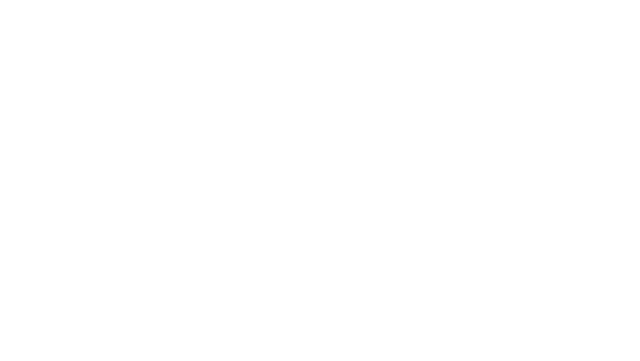
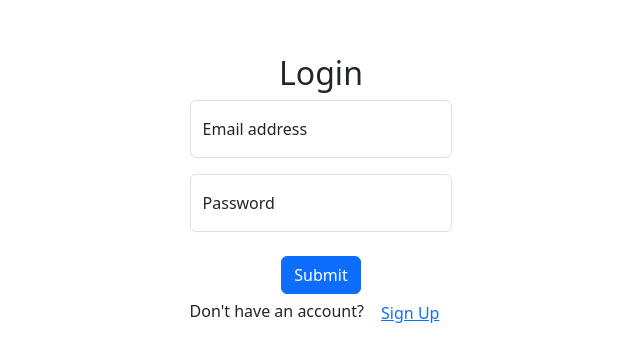
Before and after one commit to Bryce512/Intex2, a React (Vite) app in the folder frontend/: page /Login in a window 1280 px wide. Before the commit this address had no page. Shown: the part 199-560 px from the top of the page, without its empty margins (319-959 px from the left). Built offline with nearby package versions, Linux system fonts and the light colour scheme.

Commit message:
add login

```diff
--- a/frontend/package.json
+++ b/frontend/package.json
@@ -12,6 +12,7 @@
   "dependencies": {
     "bootstrap": "^5.3.3",
     "react": "^19.0.0",
+    "react-bootstrap": "^2.10.9",
     "react-dom": "^19.0.0",
     "react-router-dom": "^7.4.0"
   },
--- a/frontend/src/App.tsx
+++ b/frontend/src/App.tsx
@@ -3,6 +3,7 @@ import AdminBooklist from "./screens/adminBooklist";
 import Cart from "./screens/Cart";
 import Home from "./screens/Home";
 import { BrowserRouter as Router, Routes, Route} from 'react-router-dom'
+import Login from "./screens/Login";
 
 function App() {
   return (
@@ -10,6 +11,8 @@ function App() {
       <Router>
         <Routes>
           <Route path="/" element={<Home />}></Route>
+          <Route path="/Home" element={<Home />}></Route>
+          <Route path="/Login" element={<Login />}></Route>
           <Route path="/Cart" element={<Cart />}></Route>
           <Route path="/Admin" element={<AdminBooklist />}></Route>
         </Routes>
--- /dev/null
+++ b/frontend/src/components/RegisterModal.tsx
@@ -0,0 +1,122 @@
+import Button from "react-bootstrap/Button";
+import Modal from "react-bootstrap/Modal";
+import Col from "react-bootstrap/Col";
+import Form from "react-bootstrap/Form";
+import InputGroup from "react-bootstrap/InputGroup";
+import Row from "react-bootstrap/Row";
+
+function FormExample({
+  validated,
+  setValidated,
+}: {
+  validated: boolean;
+  setValidated: React.Dispatch<React.SetStateAction<boolean>>;
+}) {
+  const handleSubmit = (event: React.FormEvent<HTMLFormElement>) => {
+    const form = event.currentTarget;
+    if (form.checkValidity() === false) {
+      event.preventDefault();
+      event.stopPropagation();
+    }
+
+    setValidated(true);
+  };
+
+  return (
+    <Form noValidate validated={validated} onSubmit={handleSubmit}>
+      <Row className="mb-3">
+        <Form.Group as={Col} md="6" controlId="validationCustom01">
+          <Form.Label>First name</Form.Label>
+          <Form.Control required type="text" placeholder="First name" />
+          <Form.Control.Feedback>Looks good!</Form.Control.Feedback>
+        </Form.Group>
+        <Form.Group as={Col} md="6" controlId="validationCustom02">
+          <Form.Label>Last name</Form.Label>
+          <Form.Control required type="text" placeholder="Last name" />
+          <Form.Control.Feedback>Looks good!</Form.Control.Feedback>
+        </Form.Group>
+      </Row>
+      <Row className="mb-3">
+        <Form.Group as={Col} md="6" controlId="validationCustomUsername">
+          <Form.Label>Username</Form.Label>
+          <InputGroup hasValidation>
+            <InputGroup.Text id="inputGroupPrepend">@</InputGroup.Text>
+            <Form.Control
+              type="text"
+              placeholder="Username"
+              aria-describedby="inputGroupPrepend"
+              required
+            />
+            <Form.Control.Feedback type="invalid">
+              Please choose a username.
+            </Form.Control.Feedback>
+          </InputGroup>
+        </Form.Group>
+        <Form.Group as={Col} md="6" controlId="validationCustom03">
+          <Form.Label>Password</Form.Label>
+          <Form.Control type="password" placeholder="Password" required />
+          <Form.Control.Feedback type="invalid">
+            Please provide a valid password.
+          </Form.Control.Feedback>
+        </Form.Group>
+      </Row>
+      <Row className="mb-3">
+        <Form.Group as={Col} md="6" controlId="validationCustom04">
+          <Form.Label>Email</Form.Label>
+          <Form.Control type="email" placeholder="Email" required />
+          <Form.Control.Feedback type="invalid">
+            Please provide a valid email.
+          </Form.Control.Feedback>
+        </Form.Group>
+      </Row>
+      <Form.Group className="mb-3">
+        <Form.Check
+          required
+          label="Agree to terms and conditions"
+          feedback="You must agree before submitting."
+          feedbackType="invalid"
+        />
+      </Form.Group>
+      <Button type="submit">Register</Button>
+    </Form>
+  );
+}
+
+interface RegisterModalProps {
+  show: boolean;
+  onHide: () => void;
+  validated: boolean;
+  setValidated: React.Dispatch<React.SetStateAction<boolean>>;
+}
+
+function RegisterModal({
+  show,
+  onHide,
+  validated,
+  setValidated,
+}: RegisterModalProps) {
+  return (
+    <Modal
+      show={show}
+      onHide={onHide}
+      size="lg"
+      aria-labelledby="contained-modal-title-vcenter"
+      centered
+    >
+      <Modal.Header closeButton>
+        <Modal.Title id="contained-modal-title-vcenter">
+          Registration
+        </Modal.Title>
+      </Modal.Header>
+      <Modal.Body>
+        <h4>Create Your Account</h4>
+        <FormExample validated={validated} setValidated={setValidated} />
+      </Modal.Body>
+      <Modal.Footer>
+        <Button onClick={onHide}>Close</Button>
+      </Modal.Footer>
+    </Modal>
+  );
+}
+
+export default RegisterModal;
--- /dev/null
+++ b/frontend/src/screens/Login.tsx
@@ -0,0 +1,61 @@
+import FloatingLabel from "react-bootstrap/FloatingLabel";
+import Form from "react-bootstrap/Form";
+import { useState } from "react";
+import RegisterModal from "../components/registerModal";
+
+function FormFloatingBasicExample() {
+  return (
+    <>
+      <FloatingLabel
+        controlId="floatingInput"
+        label="Email address"
+        className="mb-3"
+      >
+        <Form.Control type="email" placeholder="name@example.com" />
+      </FloatingLabel>
+      <FloatingLabel controlId="floatingPassword" label="Password">
+        <Form.Control type="password" placeholder="Password" />
+      </FloatingLabel>
+      <br />
+      <button type="submit" className="btn btn-primary">
+        Submit
+      </button>
+    </>
+  );
+}
+
+function Login() {
+  const [modalShow, setModalShow] = useState(false);
+  const [validated, setValidated] = useState(false);
+
+
+  return (
+    <>
+      <div className="container">
+        <div className="row">
+          <div className="col-md-12">
+            <h2>Login</h2>
+            <FormFloatingBasicExample />
+            <br />
+            <p>
+              Don't have an account?{" "}
+              <a className="btn btn-link" onClick={() => setModalShow(true)}>
+                Sign Up
+              </a>
+            </p>
+            {modalShow && (
+              <RegisterModal
+                show={modalShow}
+                onHide={() => setModalShow(false)}
+                validated={validated}
+                setValidated={setValidated}
+              />
+            )}
+          </div>
+        </div>
+      </div>
+    </>
+  );
+}
+
+export default Login
```
Also changed, not shown: 2 other files (tests, documents, lock files or other folders).
